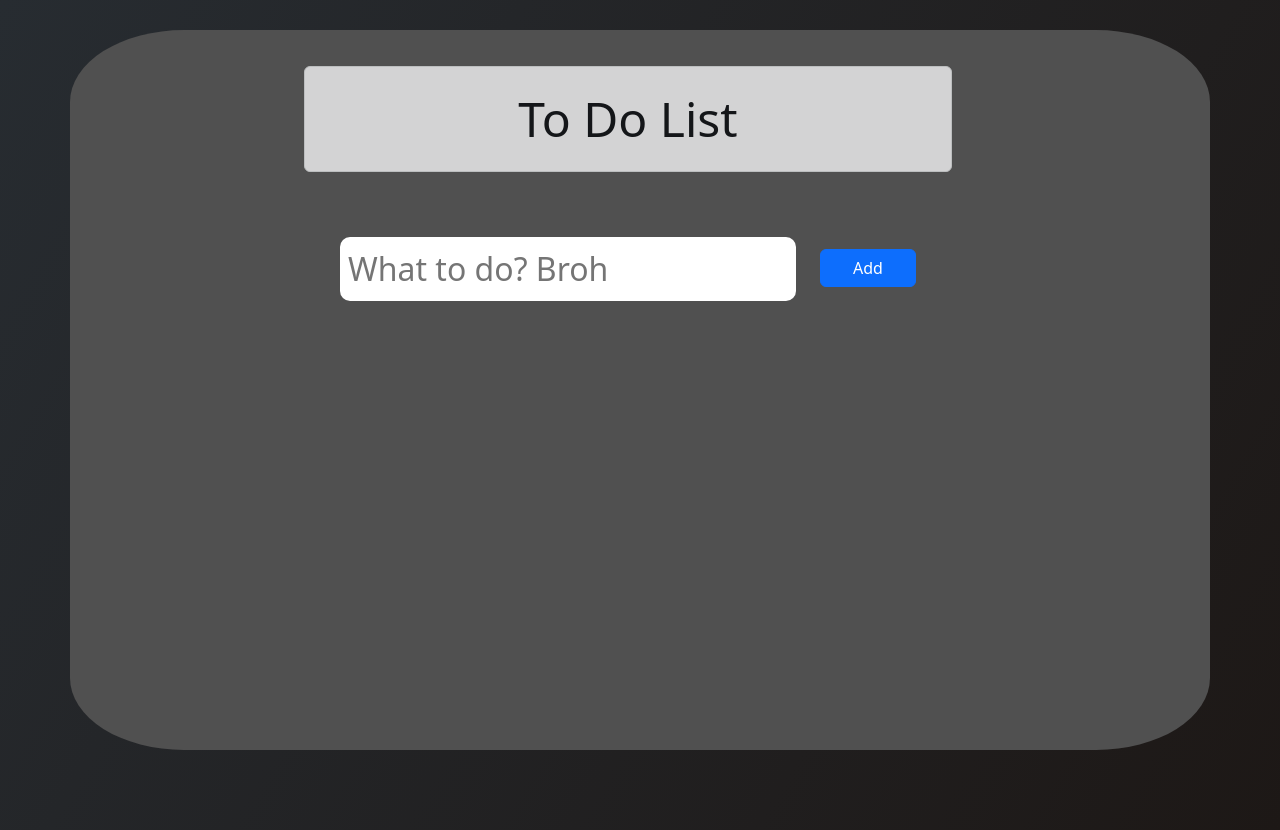
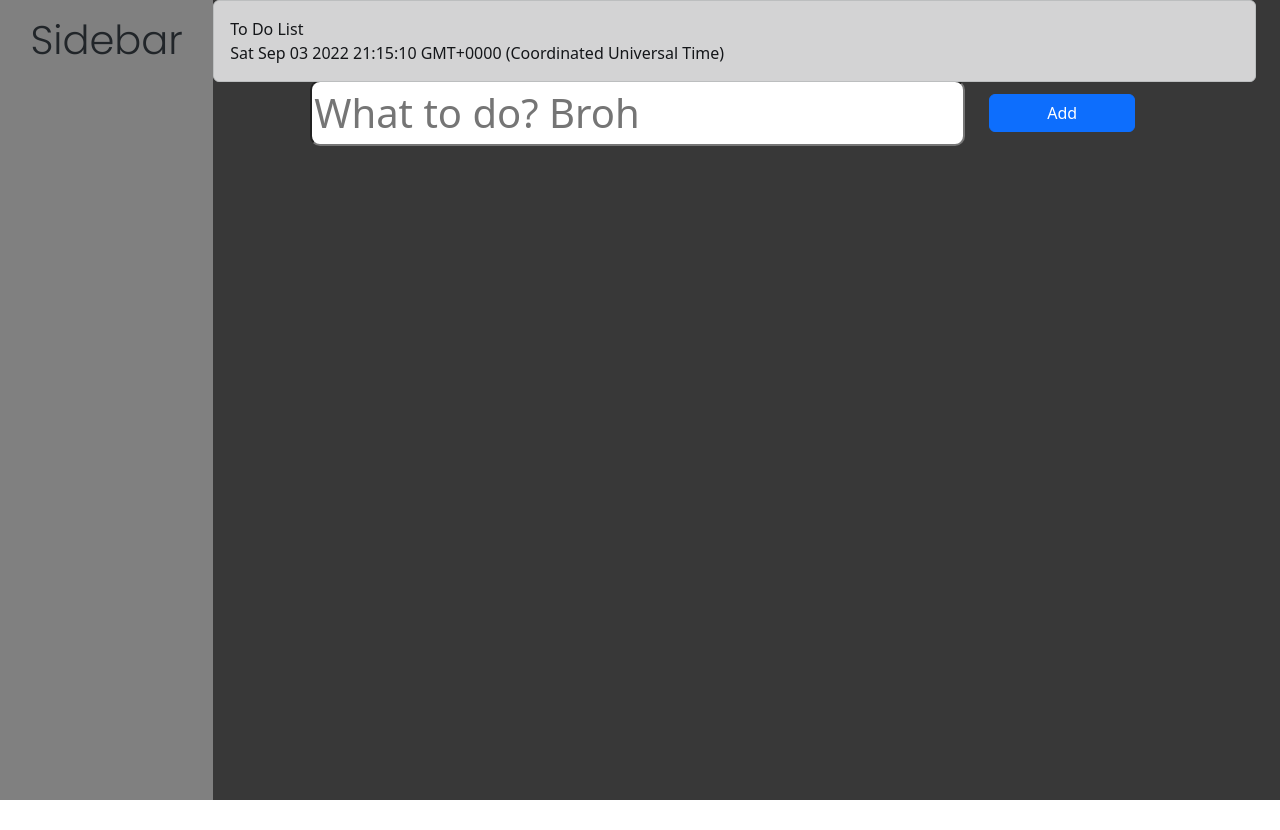
Before and after one commit to iBisCuitZ/to-do-list, a React (Create React App) app: page / in a window 1280 px wide. After the commit the page ends 800 px from the top, so only its background shows below. Built offline with nearby package versions, Linux system fonts and the light colour scheme.

Commit message:
Editing GUI (wip)

```diff
--- a/public/index.html
+++ b/public/index.html
@@ -2,19 +2,47 @@
 <html lang="en">
   <head>
     <meta charset="utf-8" />
-    <link rel="icon" href="%PUBLIC_URL%/favicon.ico" />
-    <meta name="viewport" content="width=device-width, initial-scale=1" />
-    <meta name="theme-color" content="#000000" />
+    <link
+      rel="icon"
+      href="%PUBLIC_URL%/favicon.ico"
+    />
+    <meta
+      name="viewport"
+      content="width=device-width, initial-scale=1"
+    />
+    <meta
+      name="theme-color"
+      content="#000000"
+    />
     <meta
       name="description"
       content="Web site created using create-react-app"
     />
-    <link rel="apple-touch-icon" href="%PUBLIC_URL%/logo192.png" />
+    <link
+      rel="apple-touch-icon"
+      href="%PUBLIC_URL%/logo192.png"
+    />
     <!--
       manifest.json provides metadata used when your web app is installed on a
       user's mobile device or desktop. See https://developers.google.com/web/fundamentals/web-app-manifest/
     -->
-    <link rel="manifest" href="%PUBLIC_URL%/manifest.json" />
+    <link
+      rel="manifest"
+      href="%PUBLIC_URL%/manifest.json"
+    />
+    <link
+      rel="preconnect"
+      href="https://fonts.googleapis.com"
+    />
+    <link
+      rel="preconnect"
+      href="https://fonts.gstatic.com"
+      crossorigin
+    />
+    <link
+      href="https://fonts.googleapis.com/css2?family=Poppins:wght@300&display=swap"
+      rel="stylesheet"
+    />
     <!--
       Notice the use of %PUBLIC_URL% in the tags above.
       It will be replaced with the URL of the `public` folder during the build.
--- a/src/App.css
+++ b/src/App.css
@@ -1,167 +1,37 @@
-* {
-  margin: 0;
-  padding: 0;
-  box-sizing: border-box;
+/* Sidebar{
+  height: 100vh;
+} */
+html,body{
+  padding-left: 0;
+}
+.container-fluid{
+  padding: 0 ;
+  margin:0;
+
+}
+div{
+  padding-left: 0;
+}
+.remove-padding{
+  padding:0px !important;
 }
 .appJSContainer {
-  width: 100vw;
-  height: 90vh;
-  padding-left: 10%;
-  padding-right: 10%;
-  margin: 30px auto;
-  background-color: #505050;
-  border-radius: 10%;
-  /* align-content: center; */
-  /* justify-content: center; */
+  /* flex:0; */
+  height: 100vh;
+  background-color: rgb(56, 56, 56);
+  padding:0px;
+  margin: 0px;
 }
-body {
-  background-image: linear-gradient(120deg, #272c31 0%, #1d1816 100%);
-  color: white;
-  font-family: "Poppins", sans-serif;
-  min-height: 100vh;
+.header-container{
+  height: 10%;
 }
-.alert{
-  text-align: center;
-  background-color: #e8f3ff;
-  align-content: center;
-  justify-content: center;
-  margin: 5%;
-  font-size:3em;
-}
-header {
-  font-size: 2rem;
-}
-.mainForm{
-  width: 100%;
-}
-header,
-form {
-  width: 100%;
-  min-height: 20vh;
-  display: flex;
-  justify-content: center;
-  align-items: center;
-}
-form input,
-form button {
-  padding: 0.5rem;
-  font-size: 2rem;
-  border: none;
-  background: white;
-}
-form button {
-  color: #ff6f47;
-  background: #f7fffe;
-  cursor: pointer;
-  transition: all 0.3s ease;
-}
-form button:hover {
-  background: #ff6f47;
-  color: white;
-}
-.todo-container {
-  display: flex;
-  justify-content: center;
-  align-items: center;
+.sidebar-container{
+  align-content:space-around;
 }
 
-.todo-list {
-  min-width: 30%;
-  list-style: none;
-}
-
-.todo {
-  margin: 0.5rem;
-  background: white;
-  font-size: 1.5rem;
-  color: black;
-  display: flex;
-  justify-content: space-between;
-  align-items: center;
-  transition: all 1s ease;
-}
-.filter-todo {
-  padding: 1rem;
-}
-.todo li {
-  flex: 1;
-}
-
-.trash-btn,
-.complete-btn {
-  background: #ff6f47;
-  color: white;
-  border: none;
-  padding: 1rem;
-  cursor: pointer;
-  font-size: 1rem;
-}
-.complete-btn {
-  background: rgb(11, 212, 162);
-}
-.todo-item {
-  padding: 0rem 0.5rem;
-}
-
-.fa-trash,
-.fa-check {
-  pointer-events: none;
-}
-
-.fall {
-  transform: translateY(10rem) rotateZ(20deg);
-  opacity: 0;
-}
-
-.completed {
-  margin: 0%;
-  /* background-color: #272c31; */
-  text-decoration: line-through;
-  opacity: 0.3;
-}
-
-/*CUSTOM SELECTOR */
-select {
-  -webkit-appearance: none;
-  -moz-appearance: none;
-  -ms-appearance: none;
-  appearance: none;
-  outline: 0;
-  box-shadow: none;
-  border: 0 !important;
-  background-image: none;
-}
-
-/* Custom Select */
-.select {
-  margin: 1rem;
-  position: relative;
-  overflow: hidden;
-}
-select {
-  color: #ff6f47;
-  font-family: "Poppins", sans-serif;
-  cursor: pointer;
-  width: 12rem;
-}
-/* Arrow */
-.select::after {
-  content: "\25BC";
-  position: absolute;
-  top: 0;
-  right: 0;
-  padding: 1rem;
-  background: #ff6f47;
-  cursor: pointer;
-  pointer-events: none;
-}
-/* Transition */
-/*
-.select:hover::after {
-  transform: scale(1.5);
-}
-*/
-
-.headerTodos{
+@media screen and (max-width: 900px){
+  .sidebar-container{
+    display: none;
+  }
 
 }
--- a/src/App.js
+++ b/src/App.js
@@ -1,14 +1,12 @@
-import React, { useState,useEffect } from 'react';
+import React, { useState, useEffect } from 'react';
+import 'bootstrap/dist/css/bootstrap.css';
 import './App.css';
 import FormTodo from './components/Form.jsx';
 import TodosList from './components/TodosList.jsx';
-import Container from 'react-bootstrap/Container';
-import Row from 'react-bootstrap/Row';
-import Col from 'react-bootstrap/Col';
-import Alert from 'react-bootstrap/Alert';
+import Sidebar from './components/Sidebar';
 function App() {
   const [input, setInput] = useState('');
-  const [todos, setTodos] = useState(()=>{
+  const [todos, setTodos] = useState(() => {
     const savedTodos = localStorage.getItem('todos');
 
     if (savedTodos) {
@@ -18,22 +16,28 @@ function App() {
     }
   });
   const [editTodo, setEditTodo] = useState(null);
-  useEffect(()=>{
+  useEffect(() => {
     localStorage.setItem('todos', JSON.stringify(todos));
-
-  },[todos])
+  }, [todos]);
   return (
-    <Container className='appJSContainer'>
-      <Row className='justify-content-md-center'>
-        <Col className='col-md-8 '>
-          <div className='to-do-list'>
-            <Alert
-              className='center-block'
+    <div className='appJSContainer container-fluid d-flex remove-padding'>
+      {/* <div className='row d-flex-container'> */}
+      <div className='col-sm-2 sidebar-container'>
+        <Sidebar className='d-flex'></Sidebar>
+      </div>
+      <div className='col-md-10 '>
+        <div className='row container-fluid header-container'>
+          <div
+            className='alert alert-dark'
             key='dark'
             variant='dark'
           >
-              To Do List
-            </Alert>
+            To Do List <br />
+            {Date().toString()}
+
+          </div>
+        </div>
+        <div className='row container-fluid form-container'>
           <FormTodo
             className='mainForm'
             input={input}
@@ -50,10 +54,10 @@ function App() {
             setTodos={setTodos}
             setEditTodo={setEditTodo}
           />
+          {/* </div> */}
         </div>
-        </Col>
-      </Row>
-    </Container>
+      </div>
+    </div>
   );
 }
 
--- /dev/null
+++ b/src/components/Sidebar.css
@@ -0,0 +1,17 @@
+div > .sidebar{
+    background-color: grey;
+    height: 100vh;
+    justify-content: center;
+}
+
+.sidebar-text {
+    height: 10%;
+    font-size: 4em;
+    font-family: 'Poppins', sans-serif;
+}
+
+@media screen and (max-width: 1500px){
+    .sidebar-text{
+        font-size: 2.5em;
+    }
+}
--- /dev/null
+++ b/src/components/Sidebar.jsx
@@ -0,0 +1,12 @@
+import React from 'react';
+import './Sidebar.css';
+// import "bootstrap/dist/js/bootstrap.min.js";
+function Sidebar() {
+  return (
+    <div className='d-flex sidebar top-0 start-0'>
+      <div className='sidebar-text row'>Sidebar</div>
+    </div>
+  );
+}
+
+export default Sidebar;
--- a/src/components/TodosList.css
+++ b/src/components/TodosList.css
@@ -37,5 +37,9 @@ button{
     height: 100%;
     padding:0px;
     justify-content: center;
+}
 
+.completed{
+    text-decoration: line-through;
+    color: rgba(0,0,0,0.4);
 }
```
Lines whose indentation alone changed are shown as unchanged.
